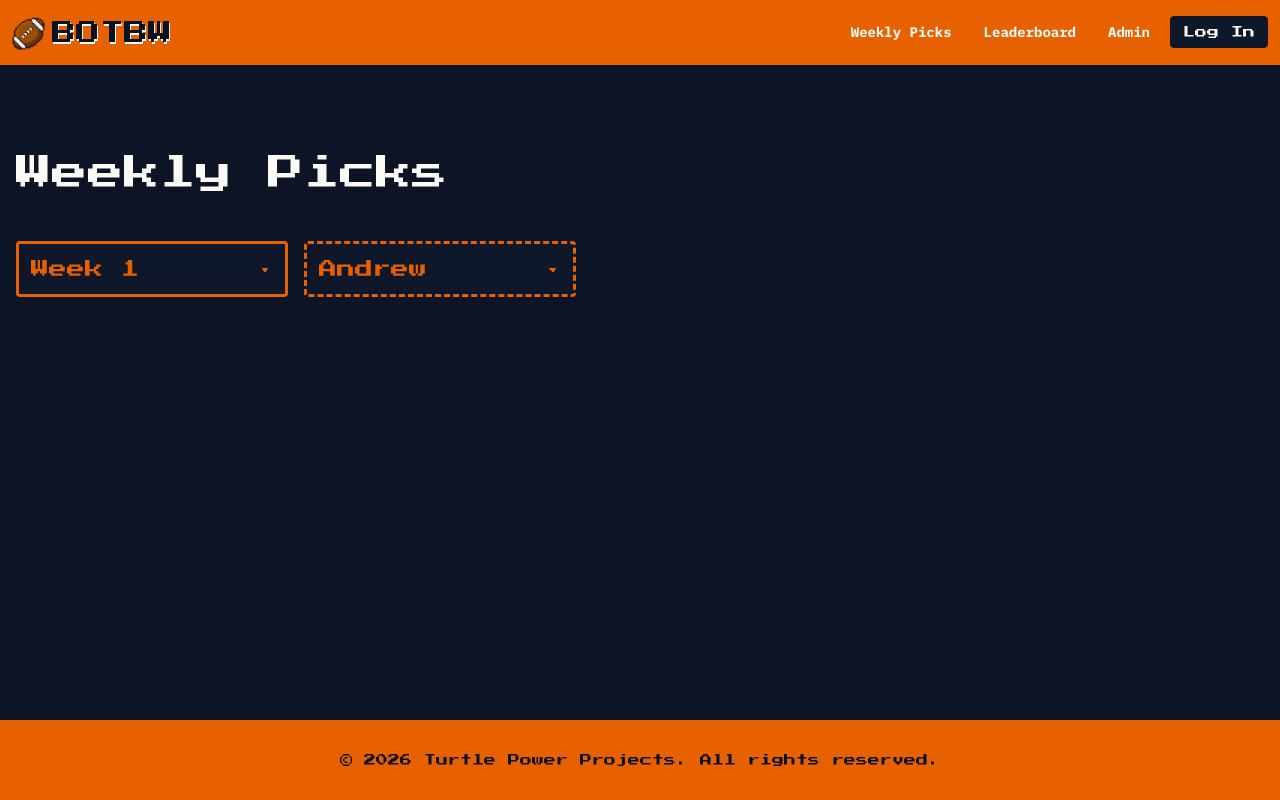
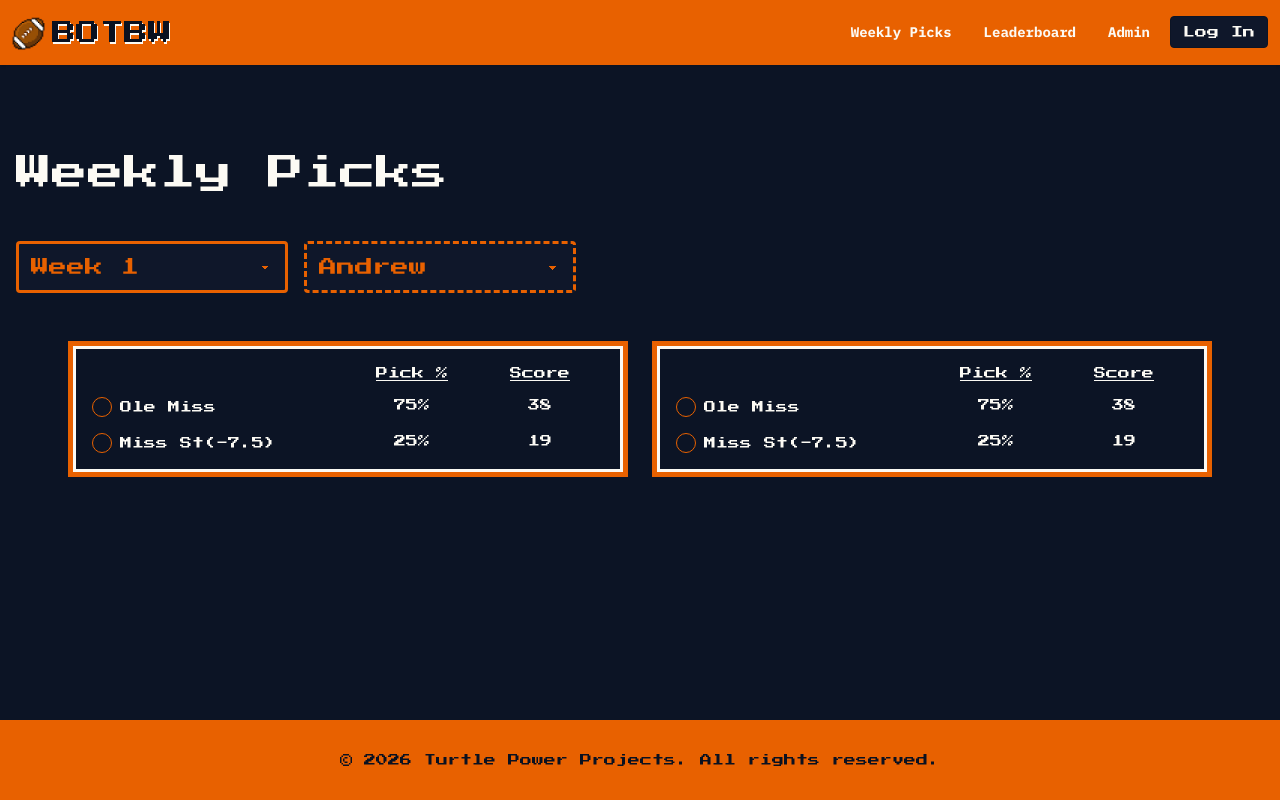
Before and after one commit to PurpleTurtl04/botbw, a Next.js app in the folder botbw/: page /weekly-picks in a window 1280 px wide. Built offline with nearby package versions, Linux system fonts and the light colour scheme.

Commit message:
Started to create layout for weekly picks game divs

```diff
--- a/botbw/app/weekly-picks/page.jsx
+++ b/botbw/app/weekly-picks/page.jsx
@@ -3,13 +3,107 @@ import WeekSelect from '@/components/week-select';
 
 export default function WeeklyPicks() {
     return (
-        <div className='container mx-auto'>
-            <h1 className='font-pressStart mt-8 text-3xl lg:mt-16 lg:text-4xl'>
-                Weekly Picks
-            </h1>
-            <div className='mt-10 flex flex-col gap-4 md:flex-row lg:mt-12'>
+        <div className='font-pressStart container mx-auto'>
+            <h1 className='mt-8 text-3xl lg:mt-16 lg:text-4xl'>Weekly Picks</h1>
+            <div className='mt-10 flex flex-col items-center gap-4 md:flex-row lg:mt-12'>
                 <WeekSelect />
                 <PlayerSelect />
+            </div>
+            <div className='mt-10 grid gap-6 text-xs lg:mt-12 lg:grid-cols-2'>
+                <div className='flex justify-center lg:justify-end'>
+                    <div className='border-primary min-w-140 border-5'>
+                        <div className='border-secondary flex flex-col gap-4 border-3 p-4'>
+                            <div className='grid grid-cols-4'>
+                                <div className='col-span-2'></div>
+                                <div className='col-span-1 text-center underline'>
+                                    Pick %
+                                </div>
+                                <div className='col-span-1 text-center underline'>
+                                    Score
+                                </div>
+                            </div>
+                            <div className='grid grid-cols-4'>
+                                <div className='col-span-2'>
+                                    <div className='flex items-center gap-2'>
+                                        <input
+                                            type='radio'
+                                            name='radio-4'
+                                            className='radio radio-sm radio-primary'
+                                        />
+                                        <p>Ole Miss</p>
+                                    </div>
+                                </div>
+                                <div className='col-span-1 text-center'>
+                                    75%
+                                </div>
+                                <div className='col-span-1 text-center'>38</div>
+                            </div>
+                            <div className='grid grid-cols-4'>
+                                <div className='col-span-2'>
+                                    <div className='flex items-center gap-2'>
+                                        <input
+                                            type='radio'
+                                            name='radio-4'
+                                            className='radio radio-sm radio-primary'
+                                        />
+                                        <p>Miss St(-7.5)</p>
+                                    </div>
+                                </div>
+                                <div className='col-span-1 text-center'>
+                                    25%
+                                </div>
+                                <div className='col-span-1 text-center'>19</div>
+                            </div>
+                        </div>
+                    </div>
+                </div>
+                <div className='flex justify-center lg:justify-start'>
+                    <div className='border-primary min-w-140 border-5'>
+                        <div className='border-secondary flex flex-col gap-4 border-3 p-4'>
+                            <div className='grid grid-cols-4'>
+                                <div className='col-span-2'></div>
+                                <div className='col-span-1 text-center underline'>
+                                    Pick %
+                                </div>
+                                <div className='col-span-1 text-center underline'>
+                                    Score
+                                </div>
+                            </div>
+                            <div className='grid grid-cols-4'>
+                                <div className='col-span-2'>
+                                    <div className='flex items-center gap-2'>
+                                        <input
+                                            type='radio'
+                                            name='radio-4'
+                                            className='radio radio-sm radio-primary'
+                                        />
+                                        <p>Ole Miss</p>
+                                    </div>
+                                </div>
+                                <div className='col-span-1 text-center'>
+                                    75%
+                                </div>
+                                <div className='col-span-1 text-center'>38</div>
+                            </div>
+                            <div className='grid grid-cols-4'>
+                                <div className='col-span-2'>
+                                    <div className='flex items-center gap-2'>
+                                        <input
+                                            type='radio'
+                                            name='radio-4'
+                                            className='radio radio-sm radio-primary'
+                                        />
+                                        <p>Miss St(-7.5)</p>
+                                    </div>
+                                </div>
+                                <div className='col-span-1 text-center'>
+                                    25%
+                                </div>
+                                <div className='col-span-1 text-center'>19</div>
+                            </div>
+                        </div>
+                    </div>
+                </div>
             </div>
         </div>
     );
--- a/botbw/components/player-select.jsx
+++ b/botbw/components/player-select.jsx
@@ -1,7 +1,7 @@
 export default function PlayerSelect() {
     return (
         <div>
-            <select className='select font-pressStart lg:select-lg select-primary text-primary min-h-14 min-w-68 border-3 border-dashed'>
+            <select className='select font-pressStart lg:select-lg select-primary text-primary min-h-13 min-w-68 border-3 border-dashed'>
                 <option>Andrew</option>
                 <option>Dryden</option>
                 <option>Kurtis</option>
--- a/botbw/components/week-select.jsx
+++ b/botbw/components/week-select.jsx
@@ -1,7 +1,7 @@
 export default function WeekSelect() {
     return (
         <div>
-            <select className='select font-pressStart lg:select-lg select-primary text-primary min-h-14 min-w-68 border-3'>
+            <select className='select font-pressStart lg:select-lg select-primary text-primary min-h-13 min-w-68 border-3'>
                 <option>Week 1</option>
                 <option>Week 2</option>
                 <option>Week 3</option>
```
